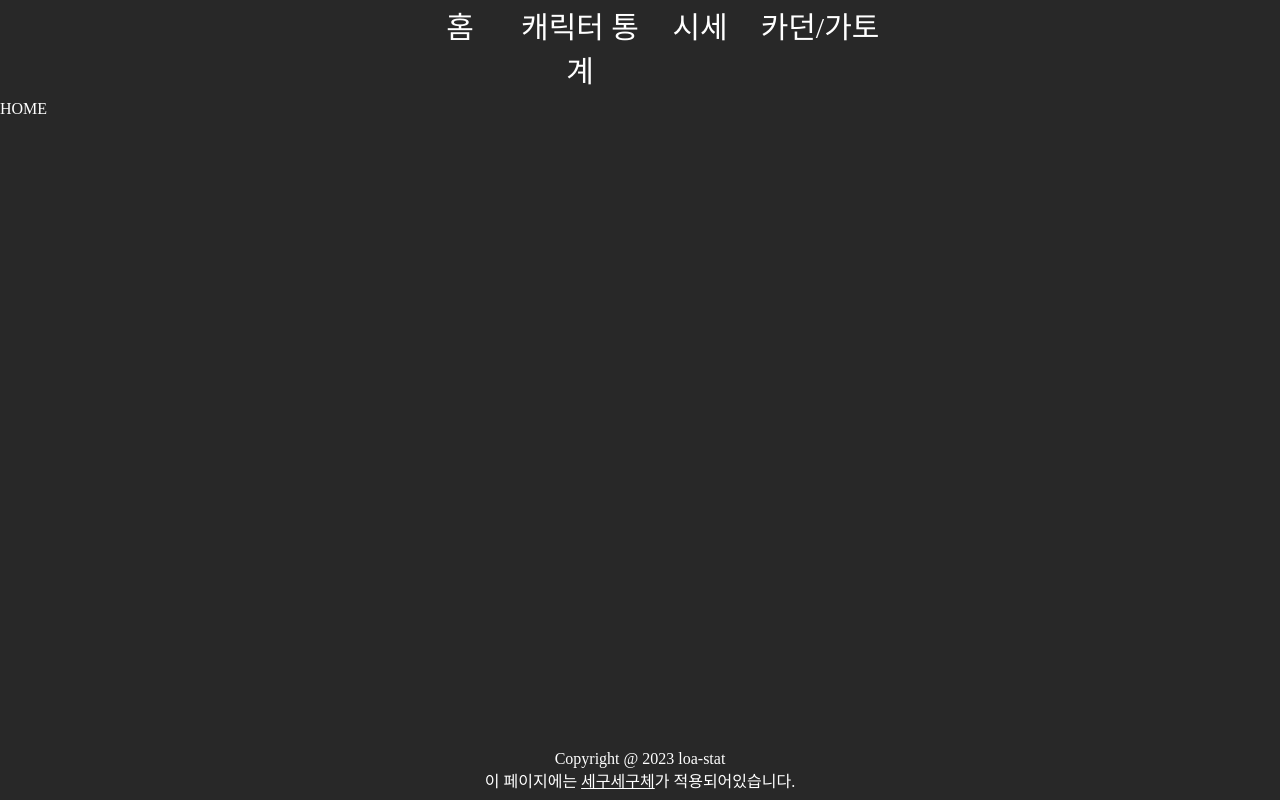
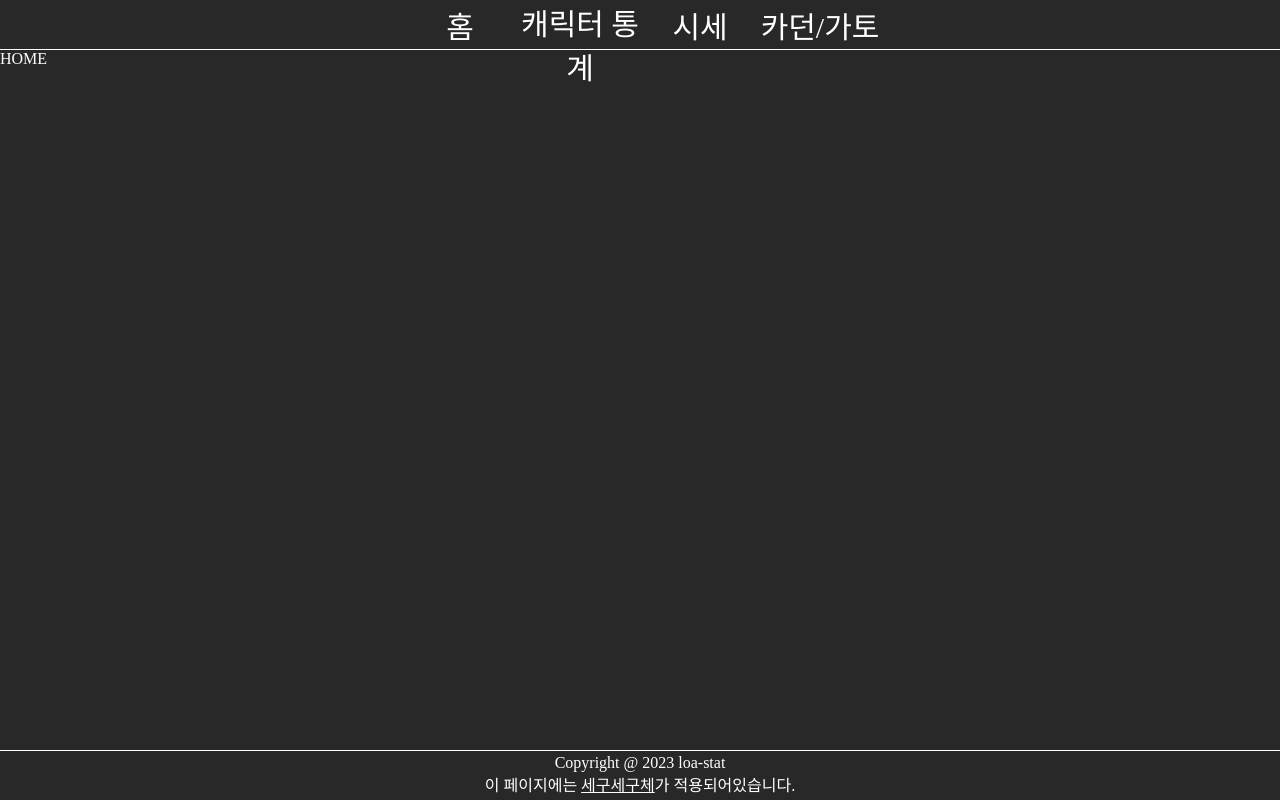
Before and after one commit to Wseop/loa-stat-frontend, a Next.js app: page / in a window 1280 px wide. Built offline with nearby package versions, Linux system fonts and the light colour scheme; a web font is replaced by a local one.

Commit message:
feat:navi, footer layout 수정

```diff
--- a/src/components/commons/buttons/navi-button.ts
+++ b/src/components/commons/buttons/navi-button.ts
@@ -2,12 +2,9 @@ import styled from '@emotion/styled';
 
 export const NaviButton = styled.button`
   width: 120px;
-  height: 30px;
+  height: 49px;
   border: 0;
   font-size: 30px;
-  display: inline-flex;
-  align-items: center;
-  justify-content: center;
   cursor: pointer;
   :hover {
     background-color: #505050;
--- a/src/components/commons/layout/footer/index.tsx
+++ b/src/components/commons/layout/footer/index.tsx
@@ -3,8 +3,10 @@ import styled from '@emotion/styled';
 const Wrapper = styled.div`
   width: 100%;
   height: 50px;
+  padding-top: 3px;
+  position: absolute;
   bottom: 0;
-  position: absolute;
+  border-top: 1px solid white;
   text-align: center;
 `;
 
--- a/src/components/commons/layout/navigation/index.tsx
+++ b/src/components/commons/layout/navigation/index.tsx
@@ -4,9 +4,12 @@ import { useRouter } from 'next/router';
 
 const Wrapper = styled.div`
   width: 100%;
-  height: 100px;
-  padding-top: 10px;
+  height: 50px;
+  border-bottom: 1px solid white;
   text-align: center;
+  display: flex;
+  align-items: center;
+  justify-content: center;
 `;
 
 const menus = ['홈', '캐릭터 통계', '시세', '카던/가토'];
```
